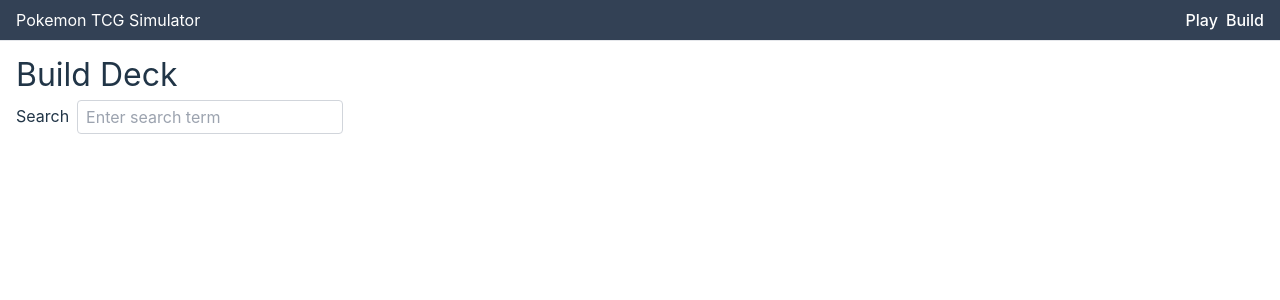
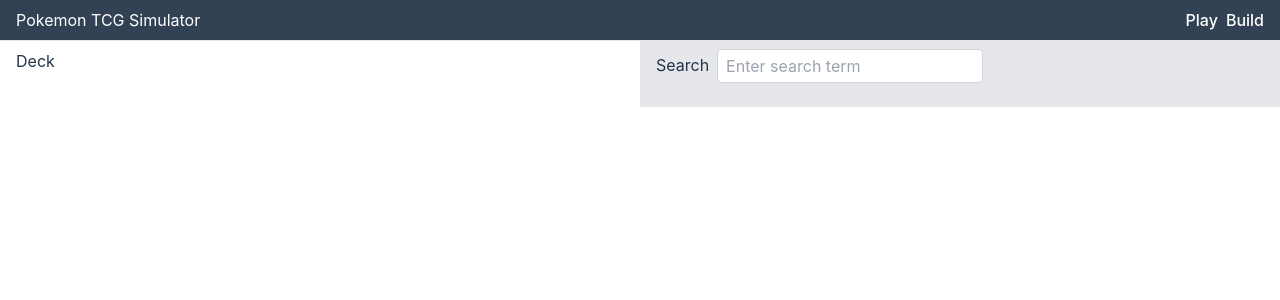
Before and after one commit to jeremylightsmith/pokemon, a React (Vite) app: page /#/build in a window 1280 px wide. Shown: the top 300 px of the page. Built offline with nearby package versions, Linux system fonts and the light colour scheme.

Commit message:
add to deck

```diff
--- a/src/App.tsx
+++ b/src/App.tsx
@@ -20,7 +20,7 @@ const Layout = () => {
 
       <hr />
 
-      <main className="p-4">
+      <main className="">
         <Outlet />
       </main>
     </div>
--- a/src/deck/deck_slice.ts
+++ b/src/deck/deck_slice.ts
@@ -1,9 +1,9 @@
-import { createSlice } from "@reduxjs/toolkit";
-import { DeckT } from "../pokemon/types";
+import { PayloadAction, createSlice } from "@reduxjs/toolkit";
+import { CardT, DeckT } from "../pokemon/types";
 
 interface DeckState {
   decks: DeckT[];
-  openDeck: DeckT[];
+  openDeck: DeckT;
 }
 
 const initialState = {
@@ -14,8 +14,12 @@ const initialState = {
 const deckSlice = createSlice({
   name: "decks",
   initialState,
-  reducers: {},
+  reducers: (create) => ({
+    addCard: create.reducer((state, action: PayloadAction<CardT>) => {
+      state.openDeck.push(action.payload);
+    }),
+  }),
 });
 
-export const {} = deckSlice.actions;
+export const { addCard } = deckSlice.actions;
 export default deckSlice.reducer;
--- a/src/index.css
+++ b/src/index.css
@@ -59,7 +59,7 @@ button:focus-visible {
 @tailwind utilities;
 
 h1 {
-    font-size: 2em;
+    font-size: 1.6em;
     line-height: 1.1;
     padding-bottom: 8px;
 }
--- a/src/pokemon/types.ts
+++ b/src/pokemon/types.ts
@@ -1,5 +1,12 @@
 export type ColorT = "R" | "G" | "B" | "Y" | "W"; // red, green, blue, yellow, white
-export type CardT = string; // like G2, R1, Y5
+export type CardT = {
+  id: string;
+  name: string;
+  images: {
+    small: string;
+    large: string;
+  };
+};
 
 export type DeckT = CardT[];
 
--- a/src/routes/build_deck.tsx
+++ b/src/routes/build_deck.tsx
@@ -1,16 +1,21 @@
 import React from "react";
 import { findCards } from "../pokemon/card_api";
 import { useEffect, useState } from "react";
+import { Provider, useDispatch, useSelector } from "react-redux";
+import { configureStore } from "@reduxjs/toolkit";
+import reducer, { addCard } from "../deck/deck_slice";
 
 const Card: React.FC<{ card: any }> = ({ card }) => {
+  const dispatch = useDispatch();
+
   return (
-    <div className="Card">
-      <img src={card.images.small} alt={card.name} />
+    <div className="Card" onClick={() => dispatch(addCard(card))}>
+      <img className="w-48" src={card.images.small} alt={card.name} />
     </div>
   );
 };
 
-const BuildDeck: React.FC = () => {
+const CardSearcher: React.FC = () => {
   const [searchTerm, setSearchTerm] = useState<string>("");
   const [results, setResults] = useState<any[]>([]);
   const [loading, setLoading] = useState<boolean>(false);
@@ -46,8 +51,6 @@ const BuildDeck: React.FC = () => {
 
   return (
     <div>
-      <h1>Build Deck</h1>
-
       <div className="flex gap-2 pb-4 content-center">
         <div className="mt-1">Search</div>
         <input
@@ -71,4 +74,38 @@ const BuildDeck: React.FC = () => {
   );
 };
 
+const Deck: React.FC = () => {
+  const cards = useSelector((state: any) => state.openDeck);
+  return (
+    <div>
+      <div>Deck</div>
+
+      <div className="flex gap-2 flex-wrap">
+        {cards.map((card: any, index: number) => (
+          <Card card={card} key={index} />
+        ))}
+      </div>
+    </div>
+  );
+};
+
+const BuildDeck: React.FC = () => {
+  const store = configureStore({
+    reducer: reducer,
+  });
+  // store.dispatch(startGame());
+  return (
+    <Provider store={store}>
+      <div className="flex">
+        <div className="w-1/2 py-2 px-4">
+          <Deck />
+        </div>
+        <div className="w-1/2 bg-gray-200 py-2 px-4">
+          <CardSearcher />
+        </div>
+      </div>
+    </Provider>
+  );
+};
+
 export default BuildDeck;
```
